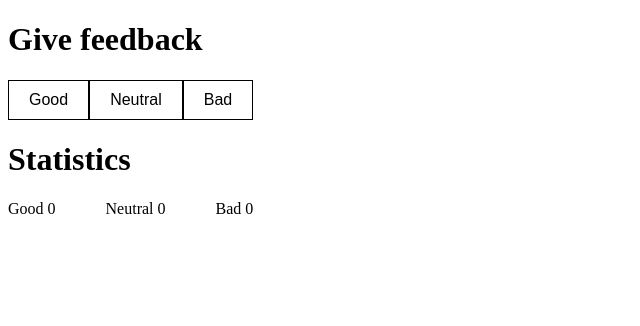
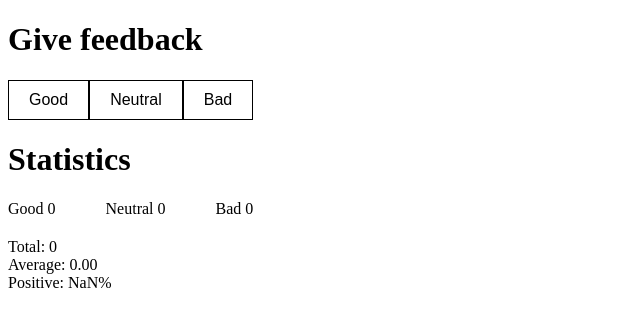
Before and after one commit to kuroshit/exercise1, a React (Vite) app in the folder template/: page / in a window 1280 px wide. Shown: the top 326 px of the page, without its empty margins (0-640 px from the left). Built offline with nearby package versions, Linux system fonts and the light colour scheme.

Commit message:
uni cafe step 2

```diff
--- a/template/src/App.css
+++ b/template/src/App.css
@@ -17,3 +17,9 @@
 .feedback-button:hover {
     background-color: #e0e0e0; /* Add hover effect */
   }
+
+.feedback-stats {
+  display: flex;
+  justify-content: flex-start;
+  margin-top: 20px;
+}
--- a/template/src/App.jsx
+++ b/template/src/App.jsx
@@ -1,5 +1,6 @@
 import Header from "./Header"
 import { useState } from "react"
+import FeedbackStats from "./FeedbackStats"
 import './App.css'
 
 const App = () => {
@@ -26,11 +27,7 @@ const App = () => {
 
     <Header name = {'Statistics'} />
 
-    <div className="feedback-numbers">
-      <div>Good {feedback.good}</div>
-      <div>Neutral {feedback.neutral}</div>
-      <div>Bad {feedback.bad}</div>
-    </div>
+    <FeedbackStats feedback={feedback} />
     </>
   )
 }
--- /dev/null
+++ b/template/src/FeedbackStats.jsx
@@ -0,0 +1,29 @@
+const FeedbackStats = ({ feedback }) => {
+  const {good, neutral, bad} = feedback;
+  const total = good + neutral + bad;
+  const average = (good + neutral + bad) / 3
+  const positive = good / (good + neutral + bad) * 100
+  return (
+    <>
+      <div className="feedback-numbers">
+        <div>Good {good}</div>
+        <div>Neutral {neutral}</div>
+        <div>Bad {bad}</div>
+      </div>
+
+      <div>
+        <div className="feedback-stats">
+          Total: {total}
+        </div>
+        <div>
+          Average:{" "} {average.toFixed(2)}
+        </div>
+        <div>
+          Positive:{" "} {positive.toFixed(2)}%
+        </div>
+      </div>
+    </>
+  );
+};
+
+export default FeedbackStats;
```
